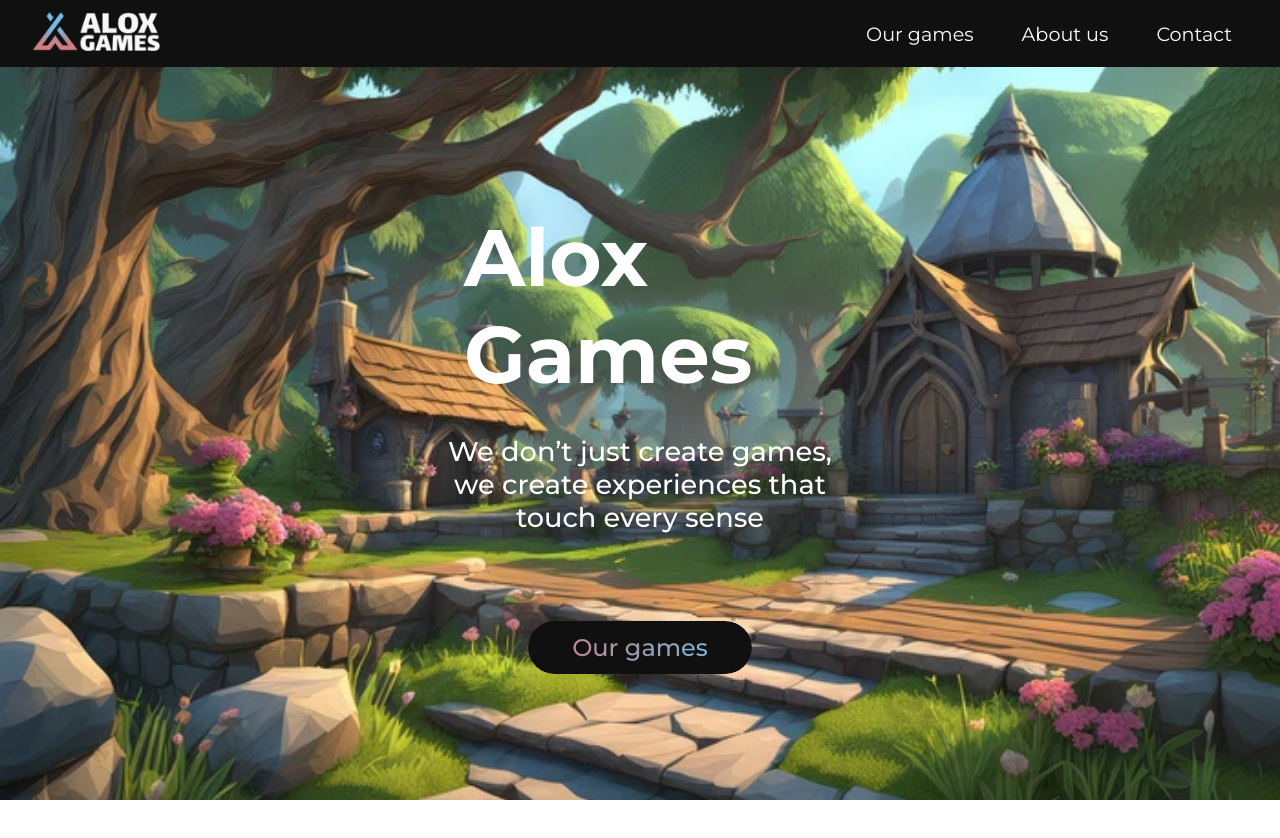
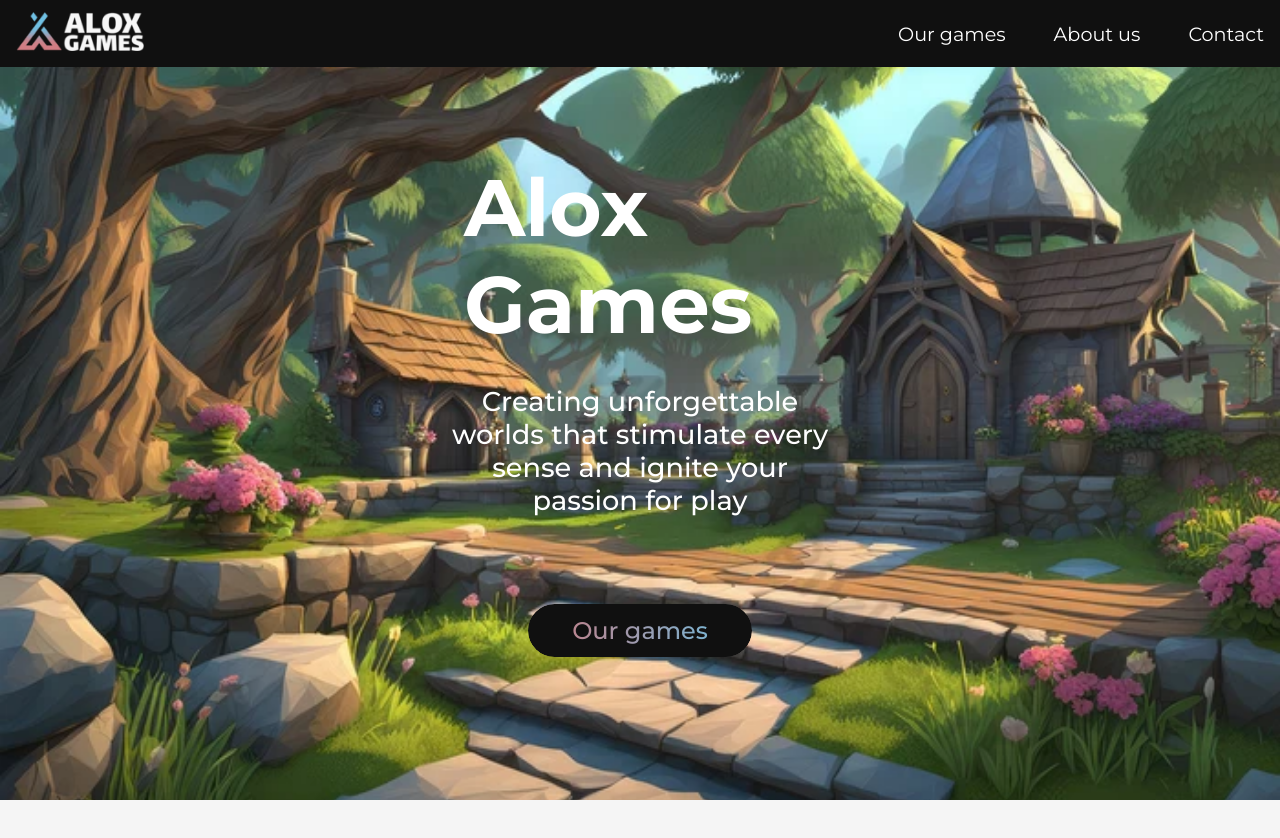
Before and after one commit to Olivera2708/AloxGames-Website, an Angular app: page / in a window 1280 px wide. Shown: the top 838 px of the page. Before the commit the page ends 800 px from the top, so only its background shows below. Built offline with nearby package versions, Linux system fonts and the light colour scheme.

Commit message:
start with game

```diff
--- a/src/app/app.component.html
+++ b/src/app/app.component.html
@@ -1,3 +1,4 @@
 <app-navbar></app-navbar>
 <router-outlet></router-outlet>
 <app-main-page></app-main-page>
+<app-chromatic-awakening></app-chromatic-awakening>
--- a/src/app/app.component.ts
+++ b/src/app/app.component.ts
@@ -2,10 +2,11 @@
 import { RouterOutlet } from '@angular/router';
 import {NavbarComponent} from '../navbar/navbar.component';
 import {MainPageComponent} from '../main-page/main-page.component';
+import {ChromaticAwakeningComponent} from '../chromatic-awakening/chromatic-awakening.component';
 
 @Component({
   selector: 'app-root',
-  imports: [RouterOutlet, NavbarComponent, MainPageComponent],
+  imports: [RouterOutlet, NavbarComponent, MainPageComponent, ChromaticAwakeningComponent],
   templateUrl: './app.component.html',
   standalone: true,
   styleUrl: './app.component.css'
--- /dev/null
+++ b/src/chromatic-awakening/chromatic-awakening.component.css
@@ -0,0 +1,5 @@
+#chromatic-awakening {
+  width: 100%;
+  height: 100vh;
+  background: whitesmoke;
+}
--- /dev/null
+++ b/src/chromatic-awakening/chromatic-awakening.component.html
@@ -0,0 +1,3 @@
+<div id="chromatic-awakening">
+
+</div>
--- a/src/main-page/main-page.component.css
+++ b/src/main-page/main-page.component.css
@@ -1,6 +1,6 @@
 #main-image {
   width: 100%;
-  height: calc(100vh - 4.2rem);
+  height: 100vh;
   background-image: url("/assets/main.webp");
   background-size: cover;
   background-position: center;
@@ -37,7 +37,7 @@
 }
 
 button:hover {
-  background-color: #3c3c3c;
+  background-color: #252525;
   transform: scale(1.1);
 }
 
--- a/src/main-page/main-page.component.html
+++ b/src/main-page/main-page.component.html
@@ -1,7 +1,7 @@
 <div id="main-image">
   <div id="information">
     <h1>Alox Games</h1>
-    <h2>We don’t just create games, we create experiences that touch every sense</h2>
+    <h2>Creating unforgettable worlds that stimulate every sense and ignite your passion for play</h2>
     <button class="button-background">Our games</button>
   </div>
 </div>
--- a/src/navbar/navbar.component.css
+++ b/src/navbar/navbar.component.css
@@ -3,10 +3,11 @@
     align-items: center;
     justify-content: space-between;
     background-color: #101010;
-    padding: 0.6rem 2rem;
+    padding: 0.6rem 0;
     color: white;
-    position: relative;
     height: 3rem;
+    width: 100%;
+    position: fixed;
 }
 
 .navbar a {
@@ -15,15 +16,14 @@
     padding: 0.5rem 1rem;
 }
 
+.navbar-brand {
+    margin-left: 1rem;
+    cursor: pointer;
+}
+
 .navbar a.active {
     font-weight: bold;
     border-bottom: 2px solid #fff;
-}
-
-.navbar-brand a {
-    font-size: 1.5rem;
-    font-weight: bold;
-    color: white;
 }
 
 .navbar-links {
@@ -31,6 +31,10 @@
     gap: 1rem;
     align-items: center;
     font-size: 1.2em;
+}
+
+.navbar-links a {
+    cursor: pointer;
 }
 
 .navbar-toggle {
@@ -56,10 +60,6 @@
 }
 
 @media (max-width: 768px) {
-    .navbar {
-        padding: 0.6rem 1rem;
-    }
-
     .navbar-links {
         position: fixed;
         top: 0;
@@ -75,6 +75,7 @@
     }
 
     .navbar-toggle {
+        margin-right: 1rem;
         display: block;
     }
 
--- a/src/navbar/navbar.component.html
+++ b/src/navbar/navbar.component.html
@@ -1,5 +1,5 @@
 <nav class="navbar">
-    <div class="navbar-brand">
+    <div class="navbar-brand" (click)="scrollToTop()">
         <img id="logo" src="assets/logo.png" alt="logo"/>
     </div>
     <button class="navbar-toggle" (click)="toggleNavbar()">☰</button>
--- a/src/navbar/navbar.component.ts
+++ b/src/navbar/navbar.component.ts
@@ -30,4 +30,8 @@
   toggleNavbar() {
     this.navbarOpen = !this.navbarOpen;
   }
+
+  scrollToTop() {
+    window.scrollTo({ top: 0, behavior: 'smooth' });
+  }
 }
```
Also changed, not shown: src/chromatic-awakening/chromatic-awakening.component.ts (added, +12 -0 lines), 1 other file (tests, documents, lock files or other folders).
